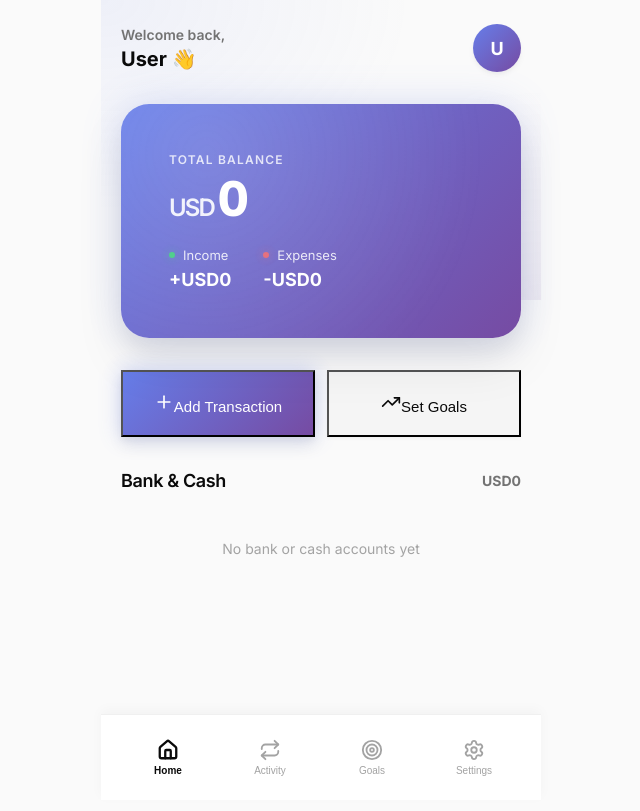
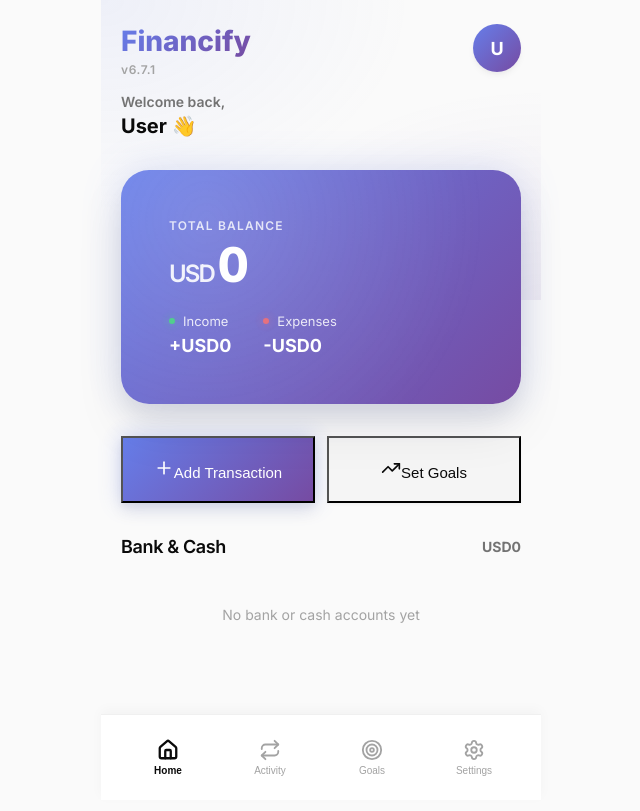
Before and after one commit to shresthaconsolidated-source/Financify, a React (Vite) app: page / in a window 1280 px wide. Shown: the whole page, without its empty margins (319-959 px from the left). Built offline with nearby package versions, Linux system fonts and the light colour scheme.

Commit message:
v6.7.1: Add Financify branding and version display

```diff
--- a/package.json
+++ b/package.json
@@ -1,7 +1,7 @@
 {
   "name": "wealth-tracker",
   "private": true,
-  "version": "5.0.0",
+  "version": "6.7.1",
   "type": "module",
   "scripts": {
     "dev": "vite",
--- a/src/features/dashboard/DashboardView.jsx
+++ b/src/features/dashboard/DashboardView.jsx
@@ -17,8 +17,33 @@ export const DashboardView = ({ onNavigate }) => {
     return (
         <div style={{ padding: '1.5rem 1.25rem', position: 'relative', zIndex: 1 }}>
             {/* Header */}
-            <header style={{ display: 'flex', justifyContent: 'space-between', alignItems: 'center', marginBottom: '2rem' }}>
+            <header style={{ marginBottom: '2rem' }}>
+                <div style={{ display: 'flex', justifyContent: 'space-between', alignItems: 'flex-start', marginBottom: '1rem' }}>
                     <div>
+                        <div style={{
+                            fontSize: '1.75rem',
+                            fontWeight: 800,
+                            marginBottom: '0.25rem',
+                            background: 'linear-gradient(135deg, #667eea 0%, #764ba2 100%)',
+                            WebkitBackgroundClip: 'text',
+                            WebkitTextFillColor: 'transparent',
+                            backgroundClip: 'text'
+                        }}>
+                            Financify
+                        </div>
+                        <div style={{
+                            fontSize: '0.75rem',
+                            color: 'var(--text-tertiary)',
+                            fontWeight: 600,
+                            letterSpacing: '0.05em'
+                        }}>
+                            v6.7.1
+                        </div>
+                    </div>
+                    <div className="avatar">
+                        {data?.user.name?.[0] || 'U'}
+                    </div>
+                </div>
                 <div style={{
                     fontSize: '0.875rem',
                     color: 'var(--text-secondary)',
@@ -29,10 +54,6 @@ export const DashboardView = ({ onNavigate }) => {
                 </div>
                 <div style={{ fontSize: '1.25rem', fontWeight: 700 }}>
                     {data?.user.name || 'User'} 👋
-                    </div>
-                </div>
-                <div className="avatar">
-                    {data?.user.name?.[0] || 'U'}
                 </div>
             </header>
 
```
Lines whose indentation alone changed are shown as unchanged.
